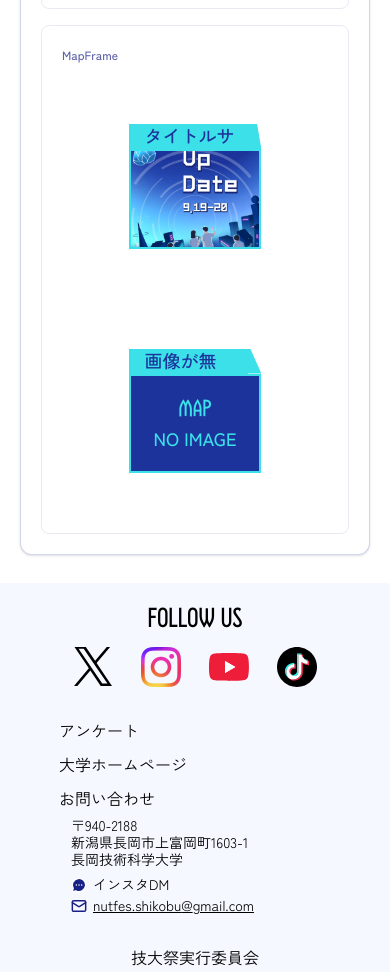
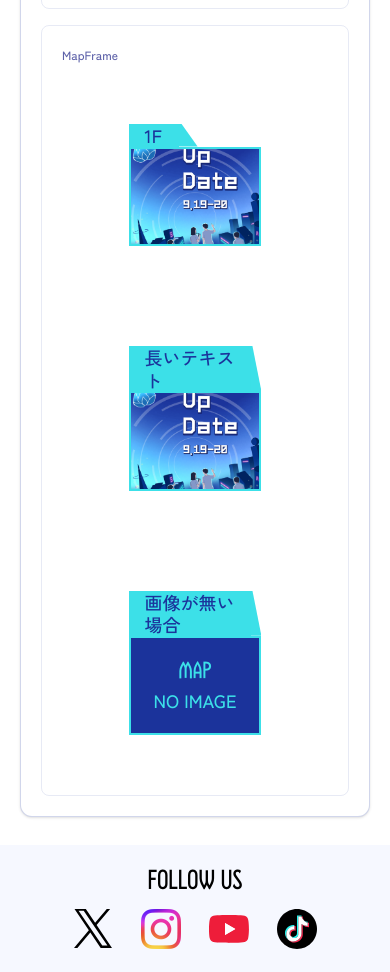
Before and after one commit to NUTFes/45th-homepage, a Next.js app: page /dev/common in a window 390 px wide. Shown: the part 3500-4472 px from the top of the page. Built offline with nearby package versions, Linux system fonts and the light colour scheme; no server answers.

Commit message:
[fix]タイトルの幅の仕様を変更

```diff
--- a/src/app/(frontend)/(dev)/dev/common/page.tsx
+++ b/src/app/(frontend)/(dev)/dev/common/page.tsx
@@ -149,11 +149,8 @@ export default function DevCommonComponentsPage() {
           </div>
         </DevPanel>
         <DevPanel title="MapFrame">
-          <MapFrame
-            imageSrc="/image/top/HeroAll.png"
-            alt="Map"
-            title="タイトルサンプル（長さに応じて伸びます）"
-          />
+          <MapFrame imageSrc="/image/top/HeroAll.png" alt="Map" type="short" title="1F" />
+          <MapFrame imageSrc="/image/top/HeroAll.png" alt="Map" type="long" title="長いテキスト" />
           <MapFrame title="画像が無い場合" />
         </DevPanel>
       </DevSection>
--- a/src/components/aria/DateRangePicker.tsx
+++ b/src/components/aria/DateRangePicker.tsx
@@ -36,7 +36,7 @@ export function DateRangePicker<T extends DateValue>({
     >
       {label && <Label>{label}</Label>}
       <FieldGroup className="w-auto min-w-[208px] cursor-text disabled:cursor-default">
-        <div className="flex w-fit flex-1 [scrollbar-width:none] items-center overflow-x-auto overflow-y-clip">
+        <div className="flex w-fit flex-1 items-center overflow-x-auto overflow-y-clip [scrollbar-width:none]">
           <DateInput slot="start" className="ps-3 pe-2 text-sm" />
           <span
             aria-hidden="true"
--- a/src/components/layout/HeaderMenuButton.tsx
+++ b/src/components/layout/HeaderMenuButton.tsx
@@ -106,7 +106,7 @@ export default function HeaderMenuButton() {
         aria-modal="false"
         aria-label="メインメニュー"
         aria-hidden={!isMenuOpen}
-        className={`fixed top-(--header-height) right-0 z-350 hidden h-[calc(100dvh-var(--header-height))] w-full max-w-97.5 scrollbar-gutter-stable overflow-y-auto overscroll-contain bg-base-dark ease-out motion-safe:transition-transform motion-safe:duration-300 md:block ${
+        className={`scrollbar-gutter-stable fixed top-(--header-height) right-0 z-350 hidden h-[calc(100dvh-var(--header-height))] w-full max-w-97.5 overflow-y-auto overscroll-contain bg-base-dark ease-out motion-safe:transition-transform motion-safe:duration-300 md:block ${
           isMenuOpen ? "translate-x-0" : "pointer-events-none translate-x-full ease-in"
         }`}
       >
--- a/src/components/ui/MapFrame.tsx
+++ b/src/components/ui/MapFrame.tsx
@@ -4,14 +4,19 @@ type MapFrameProps = {
   imageSrc?: string;
   alt?: string;
   title?: string;
+  type?: "short" | "long";
 };
 
-export default function MapFrame({ imageSrc, alt, title }: MapFrameProps) {
+export default function MapFrame({ imageSrc, alt, title, type = "long" }: MapFrameProps) {
   return (
     <div className="relative flex w-full flex-col items-center">
       <div className="w-[80%] p-10">
         <div className="flex w-full items-start items-stretch gap-0">
-          <div className="h-[25px] bg-main px-4 text-text-large text-base">{title}</div>
+          <div
+            className={`bg-main px-4 text-text-large text-base ${type === "short" ? "w-[50px]" : "w-[194px]"}`}
+          >
+            <span className="leading-tight break-words whitespace-normal">{title}</span>
+          </div>
           <div className="-ml-px w-[20px] self-stretch bg-main [clip-path:polygon(0%_0%,20%_0%,100%_100%,0%_100%)]"></div>
         </div>
         <div
```
